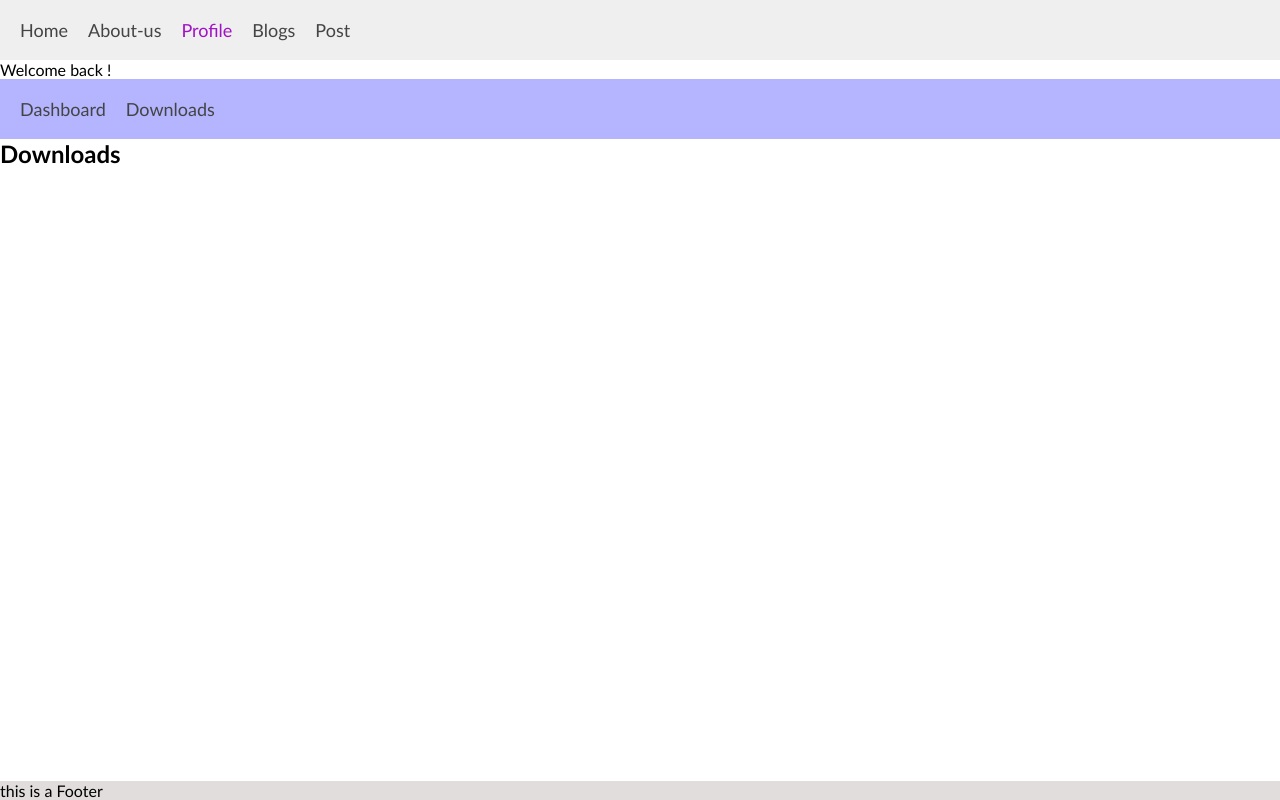
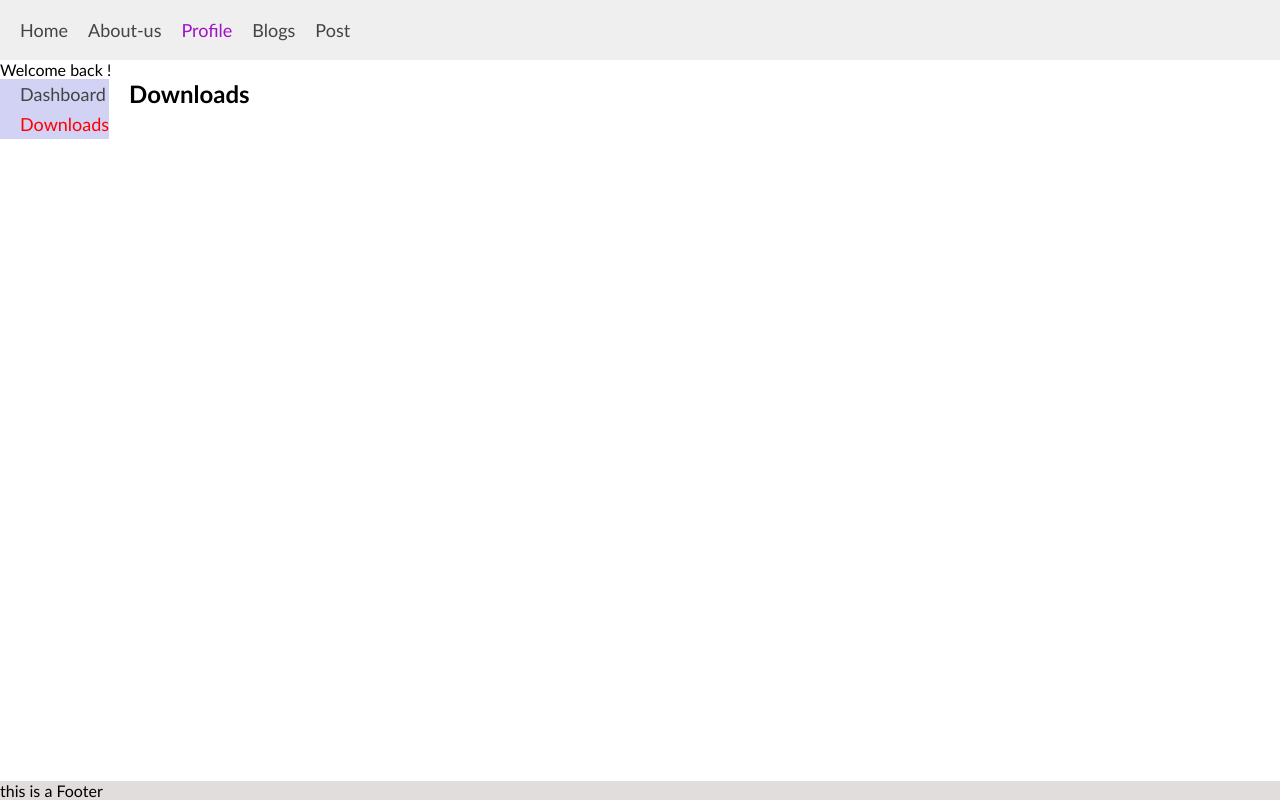
Before and after one commit to zarbabi/demo-app, a React (Create React App) app: page /profile/downloads in a window 1280 px wide. Built offline with nearby package versions, Linux system fonts and the light colour scheme.

Commit message:
improving mested routes

```diff
--- a/src/Pages/Profile.js
+++ b/src/Pages/Profile.js
@@ -7,9 +7,11 @@ const Profile = () => {
   return (
     <>
       <p>Welcome back ! </p>
-      <SideBar />
-      <Route path="/profile/dashboard" component={DashBoard} />
-      <Route path="/profile/downloads" component={Downloads} />
+      <div className="sideBar">
+        <SideBar />
+        <Route path="/profile/dashboard" component={DashBoard} />
+        <Route path="/profile/downloads" component={Downloads} />
+      </div>
     </>
   );
 };
--- a/src/components/SideBar.js
+++ b/src/components/SideBar.js
@@ -1,14 +1,14 @@
-import { Link } from "react-router-dom";
+import {  NavLink } from "react-router-dom";
 
 const SideBar = () => {
   return (
     <aside>
       <ul className="aside">
         <li>
-          <Link to="/profile/dashboard">Dashboard</Link>
+          <NavLink to="/profile/dashboard" activeClassName="activeTab">Dashboard</NavLink>
         </li>
         <li>
-          <Link to="/profile/downloads">Downloads</Link>
+          <NavLink to="/profile/downloads" activeClassName="activeTab">Downloads</NavLink>
         </li>
       </ul>
     </aside>
--- a/src/index.css
+++ b/src/index.css
@@ -48,5 +48,15 @@ footer {
 }
 
 .aside {
-  background-color: rgb(180, 180, 255);
+  background-color: rgb(210, 210, 245);
+  display: grid;
+  margin-right: 20px;
 }
+
+.activeTab {
+  color: red;
+}
+
+.sideBar {
+  display: flex;
+}
```
